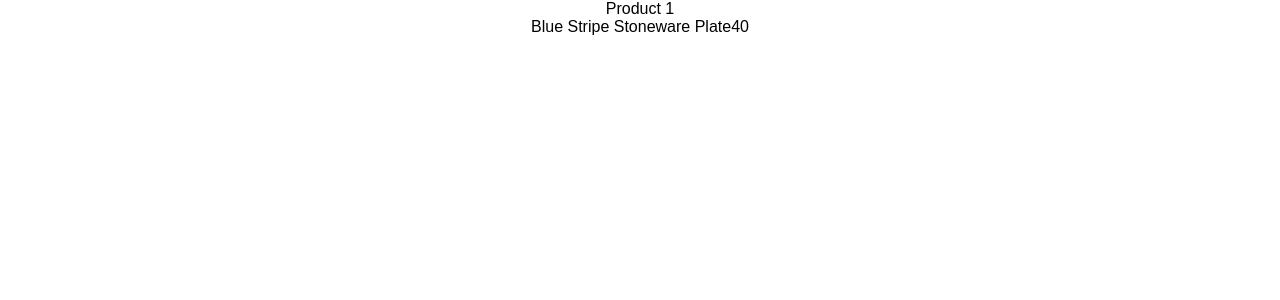
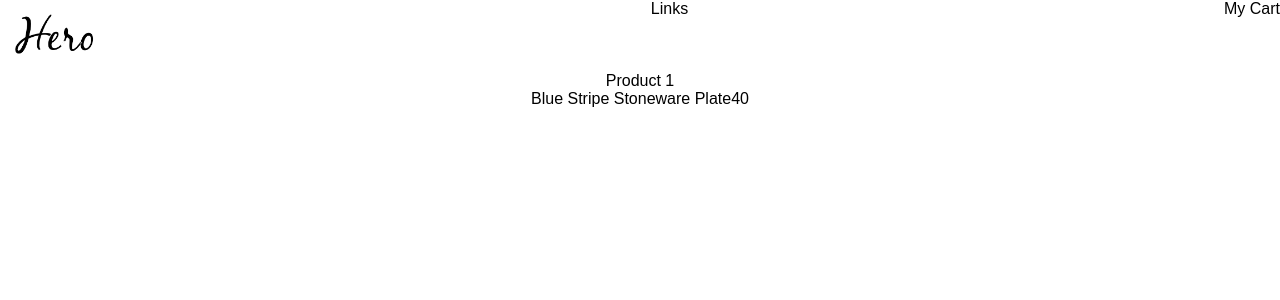
Before and after one commit to hai14894/hai14894.github.io, a React (Create React App) app: page /product/1 in a window 1280 px wide. Shown: the top 300 px of the page. Built offline with nearby package versions, Linux system fonts and the light colour scheme.

Commit message:
bring NavBar onto Product

```diff
--- a/src/category/Category.js
+++ b/src/category/Category.js
@@ -2,11 +2,11 @@ import React, { useEffect, useContext } from "react";
 import HeroSection from "../components/HeroSection/HeroSection.js";
 import NavBar from "../components/NavBar/NavBar.js";
 import CategoryProduct from "./CategoryProduct";
-import ProductContext from "../context"
+import ProductContext from "../context";
 import "./Category.css";
 
 const Category = () => {
- const {products} = useContext(ProductContext)
+  const { products } = useContext(ProductContext);
 
   return (
     <div className="Category">
--- a/src/category/CategoryProduct.js
+++ b/src/category/CategoryProduct.js
@@ -4,6 +4,7 @@ const CategoryProduct = (props) => {
 
   return (
     <div>
+
       <span>{props.title}</span>
       <span>{props.description}</span>
       <span>{props.price}</span>
--- a/src/product/Product.js
+++ b/src/product/Product.js
@@ -4,20 +4,24 @@ import ProductDetails from "./ProductDetails";
 import "./Product.css";
 import ProductContext from "../context";
 import { useParams } from "react-router-dom";
+import NavBar from "../components/NavBar/NavBar";
 
 const Product = () => {
   let { id } = useParams();
   const { products } = useContext(ProductContext);
 
   return (
+    <div>
+      <NavBar />
       <div className="Product">
         Product {id}
         {products && (
           <ProductDetails
-          title={products[id -1].title}
+            title={products[id - 1].title}
             price={products[id - 1].price}
           />
         )}
+      </div>
     </div>
   );
 };
```
Also changed, not shown: 1 other file (tests, documents, lock files or other folders). Lines whose indentation alone changed are shown as unchanged.
